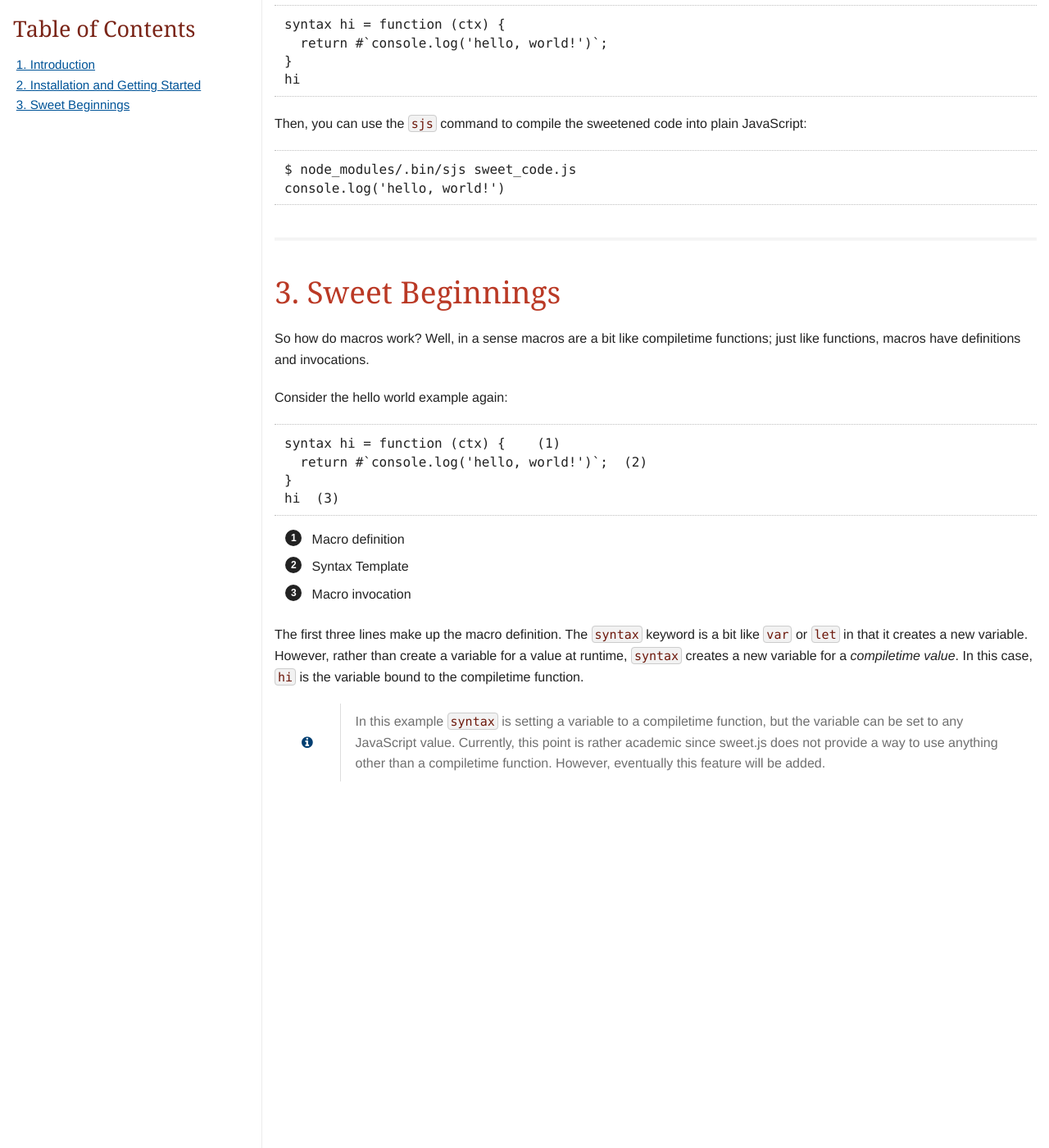
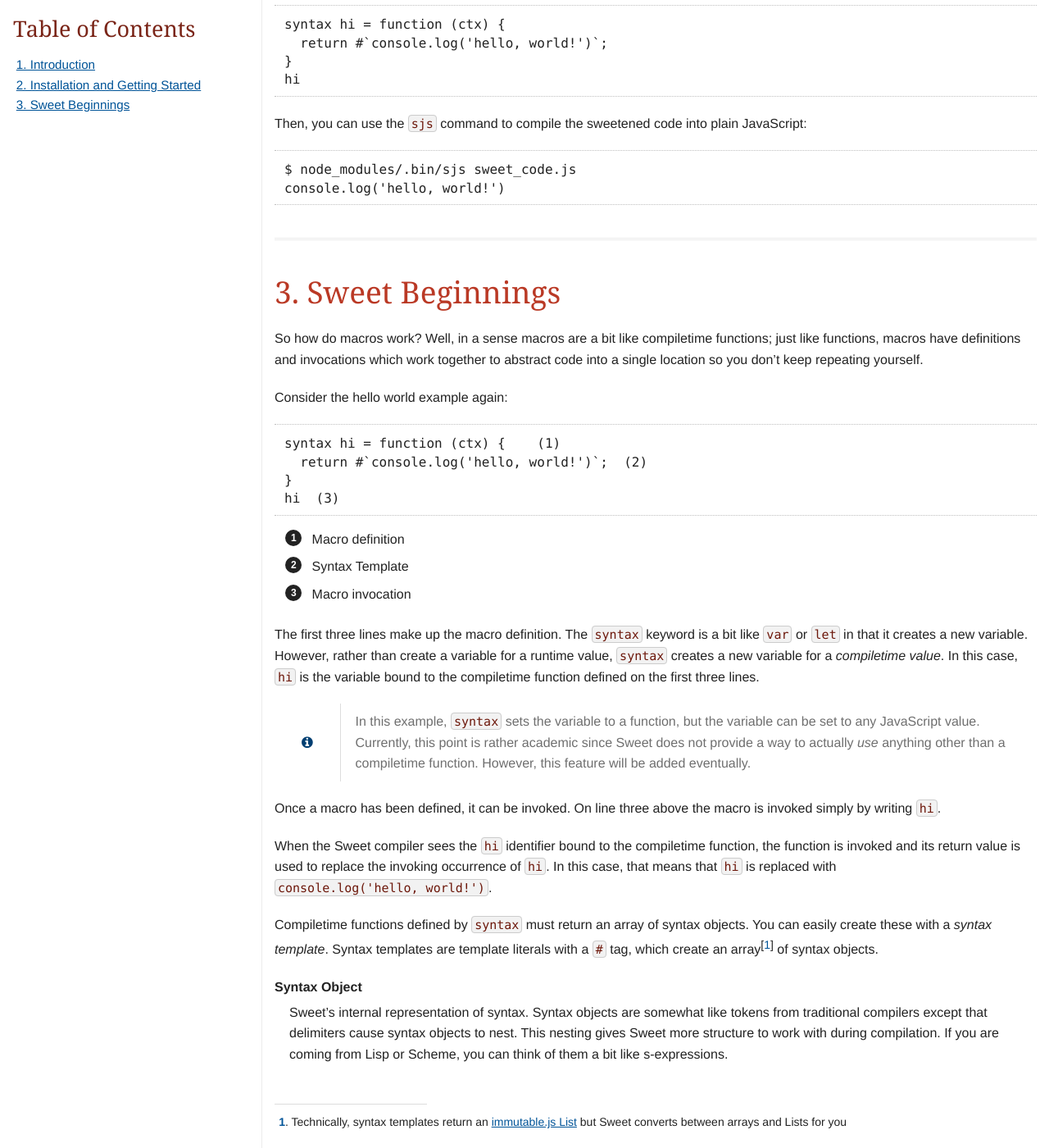
Before and after one commit to sweet-js/sweet-core, a Jekyll site: the page doc/1.0/tutorial.html, which Jekyll copies as it is, in a window 1280 px wide and 1400 px high, scrolled down 812 px. Shown: the whole window at 82% size. Built offline with Jekyll 4.4.1, drawn with Linux system fonts in a browser that asks for light colours; nearby versions of some CDN libraries; some web fonts are replaced; a style sheet for code colours, icons or effects is not loaded; before the commit the page ends 1805 px from its top, so only the background shows below that; some of the changed text lies outside the part shown.

Commit message:
Adding more words to the tutorial

```diff
--- a/doc/1.0/reference.adoc
+++ b/doc/1.0/reference.adoc
@@ -1,4 +1,4 @@
-= Sweet.js Reference Documentation
+= Sweet Reference Documentation
 :toc: left
 :nofooter:
 :stylesdir: ./stylesheets
--- a/doc/1.0/reference.html
+++ b/doc/1.0/reference.html
@@ -5,7 +5,7 @@
 <!--[if IE]><meta http-equiv="X-UA-Compatible" content="IE=edge"><![endif]-->
 <meta name="viewport" content="width=device-width, initial-scale=1.0">
 <meta name="generator" content="Asciidoctor 1.5.2">
-<title>Sweet.js Reference Documentation</title>
+<title>Sweet Reference Documentation</title>
 <link rel="stylesheet" href="https://fonts.googleapis.com/css?family=Open+Sans:300,300italic,400,400italic,600,600italic%7CNoto+Serif:400,400italic,700,700italic%7CDroid+Sans+Mono:400">
 <link rel="stylesheet" href="./stylesheets/asciidoctor.css">
 <link rel="stylesheet" href="https://cdnjs.cloudflare.com/ajax/libs/highlight.js/8.4/styles/tomorrow.min.css">
@@ -14,7 +14,7 @@
 </head>
 <body class="article toc2 toc-left">
 <div id="header">
-<h1>Sweet.js Reference Documentation</h1>
+<h1>Sweet Reference Documentation</h1>
 <div id="toc" class="toc2">
 <div id="toctitle">Table of Contents</div>
 <ul class="sectlevel1">
--- a/doc/1.0/tutorial.html
+++ b/doc/1.0/tutorial.html
@@ -102,7 +102,7 @@ console.log('hello, world!')</code></pre>
 <div class="sectionbody">
 <div class="paragraph">
 <p>So how do macros work?
-Well, in a sense macros are a bit like compiletime functions; just like functions, macros have definitions and invocations.</p>
+Well, in a sense macros are a bit like compiletime functions; just like functions, macros have definitions and invocations which work together to abstract code into a single location so you don&#8217;t keep repeating yourself.</p>
 </div>
 <div class="paragraph">
 <p>Consider the hello world example again:</p>
@@ -132,7 +132,7 @@ hi  <i class="conum" data-value="3"></i><b>(3)</b></code></pre>
 </table>
 </div>
 <div class="paragraph">
-<p>The first three lines make up the macro definition. The <code>syntax</code> keyword is a bit like <code>var</code> or <code>let</code> in that it creates a new variable. However, rather than create a variable for a value at runtime, <code>syntax</code> creates a new variable for a <em>compiletime value</em>. In this case, <code>hi</code> is the variable bound to the compiletime function.</p>
+<p>The first three lines make up the macro definition. The <code>syntax</code> keyword is a bit like <code>var</code> or <code>let</code> in that it creates a new variable. However, rather than create a variable for a runtime value, <code>syntax</code> creates a new variable for a <em>compiletime value</em>. In this case, <code>hi</code> is the variable bound to the compiletime function defined on the first three lines.</p>
 </div>
 <div class="admonitionblock note">
 <table>
@@ -141,12 +141,36 @@ hi  <i class="conum" data-value="3"></i><b>(3)</b></code></pre>
 <i class="fa icon-note" title="Note"></i>
 </td>
 <td class="content">
-In this example <code>syntax</code> is setting a variable to a compiletime function, but the variable can be set to any JavaScript value. Currently, this point is rather academic since sweet.js does not provide a way to use anything other than a compiletime function. However, eventually this feature will be added.
+In this example, <code>syntax</code> sets the variable to a function, but the variable can be set to any JavaScript value. Currently, this point is rather academic since Sweet does not provide a way to actually <em>use</em> anything other than a compiletime function. However, this feature will be added eventually.
 </td>
 </tr>
 </table>
 </div>
+<div class="paragraph">
+<p>Once a macro has been defined, it can be invoked. On line three above the macro is invoked simply by writing <code>hi</code>.</p>
 </div>
+<div class="paragraph">
+<p>When the Sweet compiler sees the <code>hi</code> identifier bound to the compiletime function, the function is invoked and its return value is used to replace the invoking occurrence of <code>hi</code>. In this case, that means that <code>hi</code> is replaced with <code>console.log('hello, world!')</code>.</p>
+</div>
+<div class="paragraph">
+<p>Compiletime functions defined by <code>syntax</code> must return an array of syntax objects. You can easily create these with a <em>syntax template</em>. Syntax templates are template literals with a <code>#</code> tag, which create an array<span class="footnote">[<a id="_footnoteref_1" class="footnote" href="#_footnote_1" title="View footnote.">1</a>]</span>
+of syntax objects.</p>
+</div>
+<div class="dlist">
+<dl>
+<dt class="hdlist1">Syntax Object</dt>
+<dd>
+<p>Sweet&#8217;s internal representation of syntax. Syntax objects are somewhat like tokens from traditional compilers except that delimiters cause syntax objects to nest. This nesting gives Sweet more structure to work with during compilation. If you are coming from Lisp or Scheme, you can think of them a bit like s-expressions.</p>
+</dd>
+</dl>
+</div>
+</div>
+</div>
+</div>
+<div id="footnotes">
+<hr>
+<div class="footnote" id="_footnote_1">
+<a href="#_footnoteref_1">1</a>. Technically, syntax templates return an <a href="https://facebook.github.io/immutable-js/docs/#/List">immutable.js List</a> but Sweet converts between arrays and Lists for you
 </div>
 </div>
 </body>
```
Also changed, not shown: other parts of doc/1.0/tutorial.html (+5 -5 lines), doc/1.0/tutorial.adoc (+10 -7 lines).
